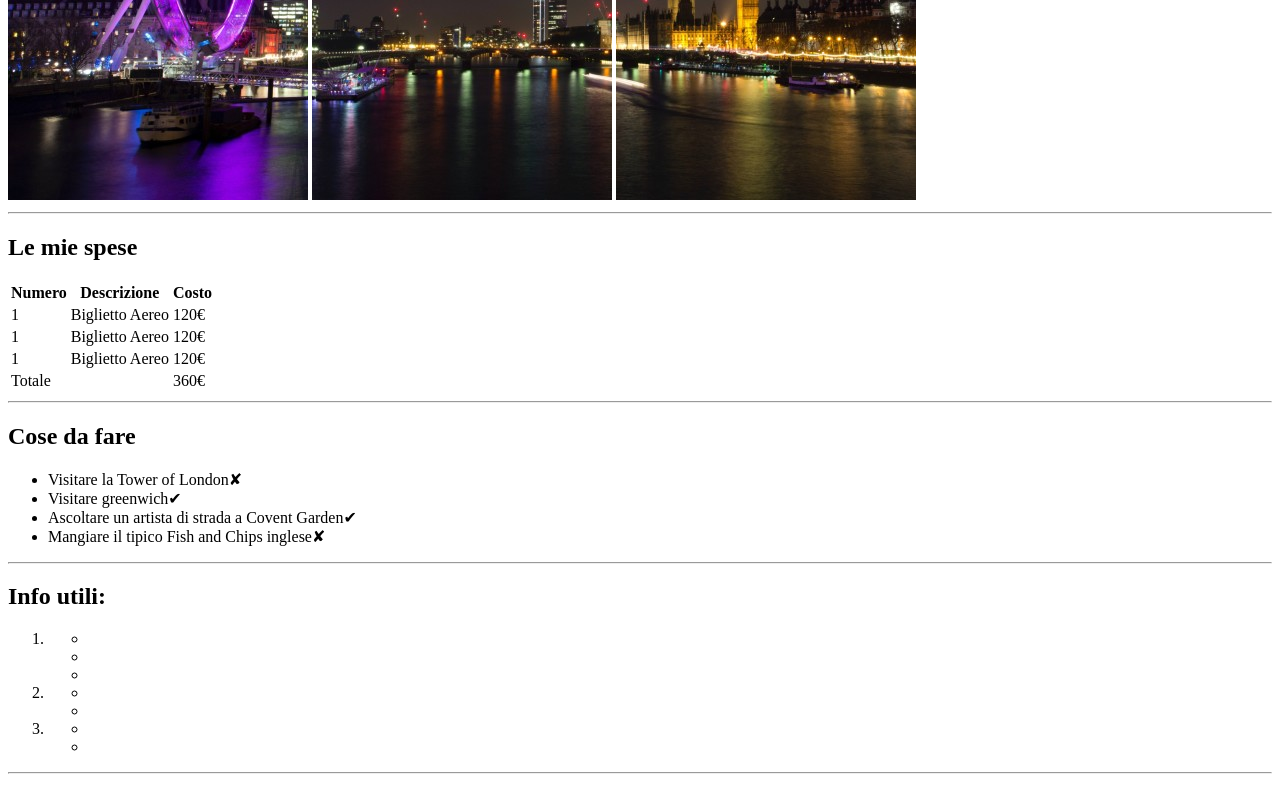
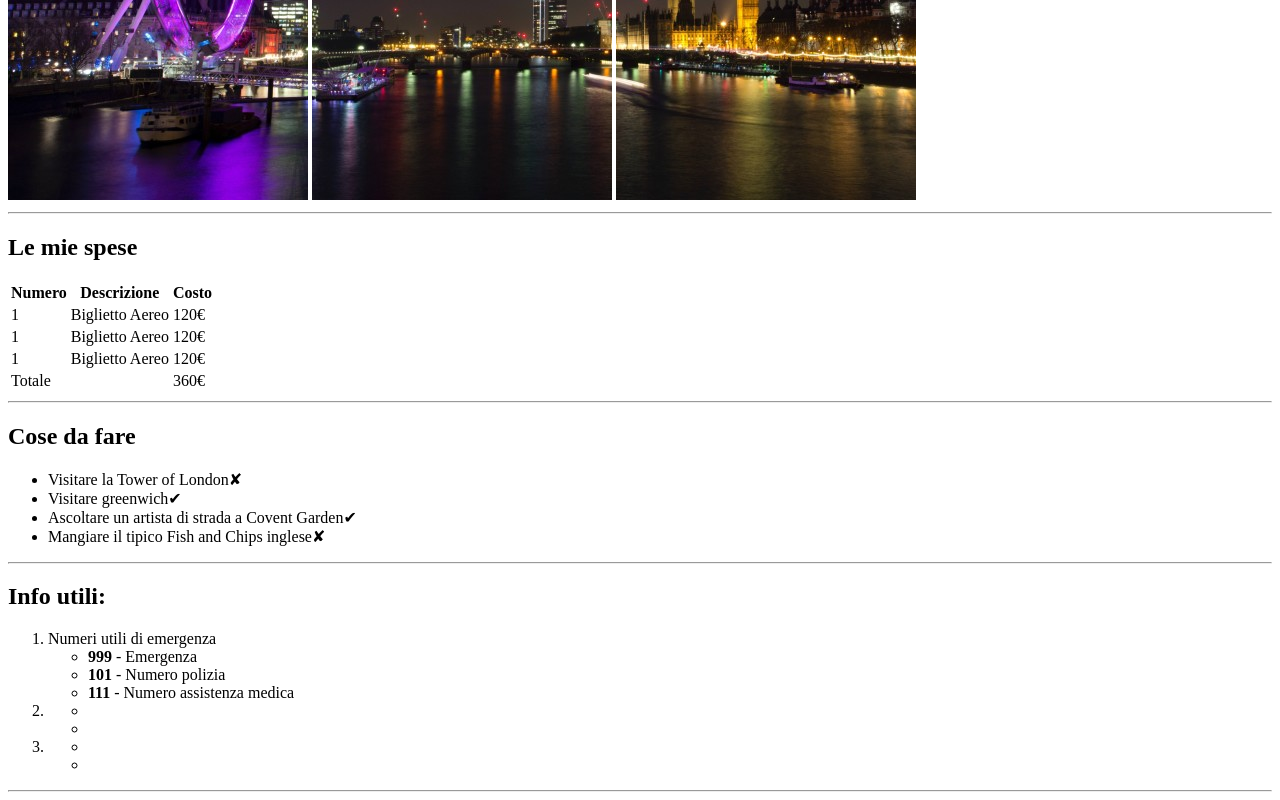
Before and after one commit to Pacciatore/html-london-trip, a plain HTML site: page index.html in a window 1280 px wide. Shown: the part 480-1280 px from the top of the page. Drawn offline with Linux system fonts and the light colour scheme.

Commit message:
Compilazione primo punto dell'elenco

```diff
--- a/index.html
+++ b/index.html
@@ -82,11 +82,11 @@
         <h2>Info utili:</h2>
         <!-- Elenco numerato delle info utili comprensivo di un sotto elenco per ogni elemento della lista -->
         <ol>
-            <li>
+            <li>Numeri utili di emergenza
                 <ul>
-                    <li></li>
-                    <li></li>
-                    <li></li>
+                    <li><strong>999</strong> - Emergenza</li>
+                    <li><strong>101</strong> - Numero polizia</li>
+                    <li><strong>111</strong> - Numero assistenza medica</li>
                 </ul>
             </li>
             <li>
```
